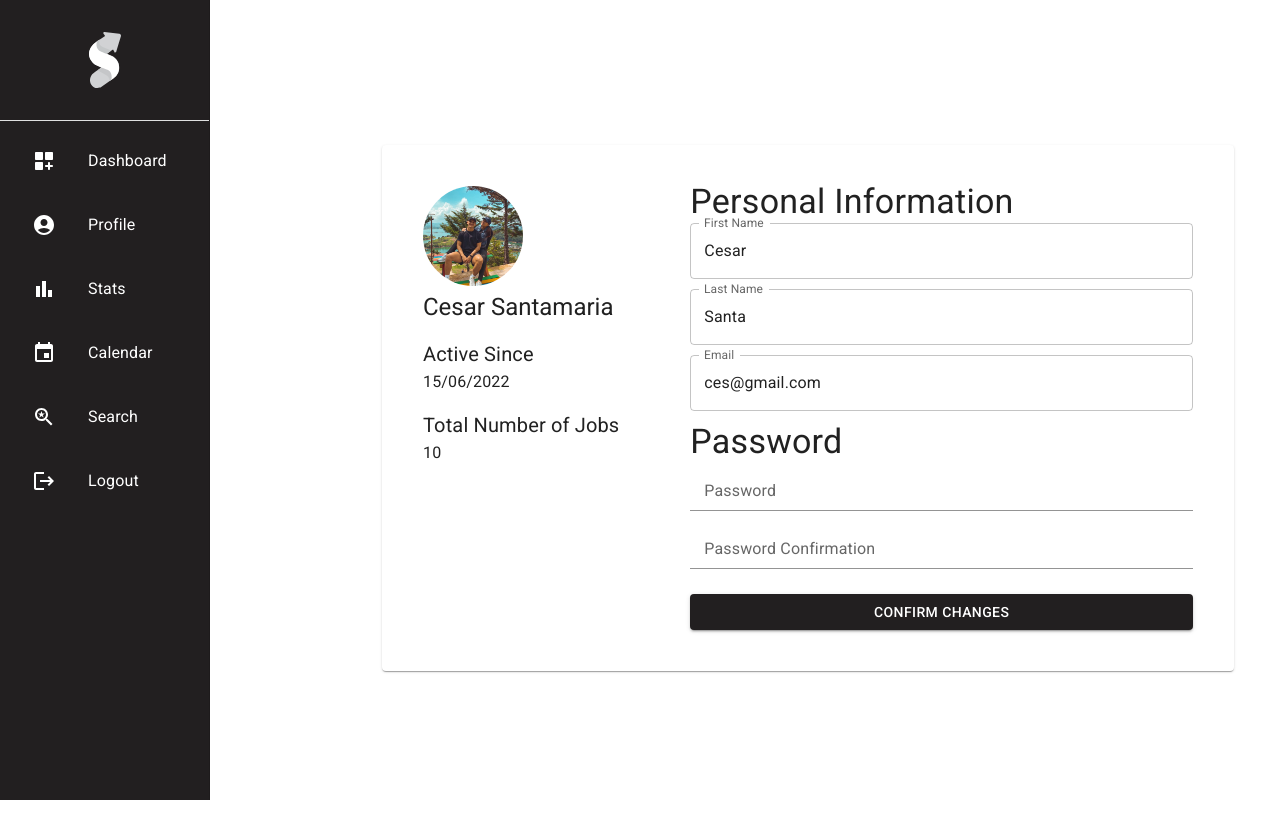
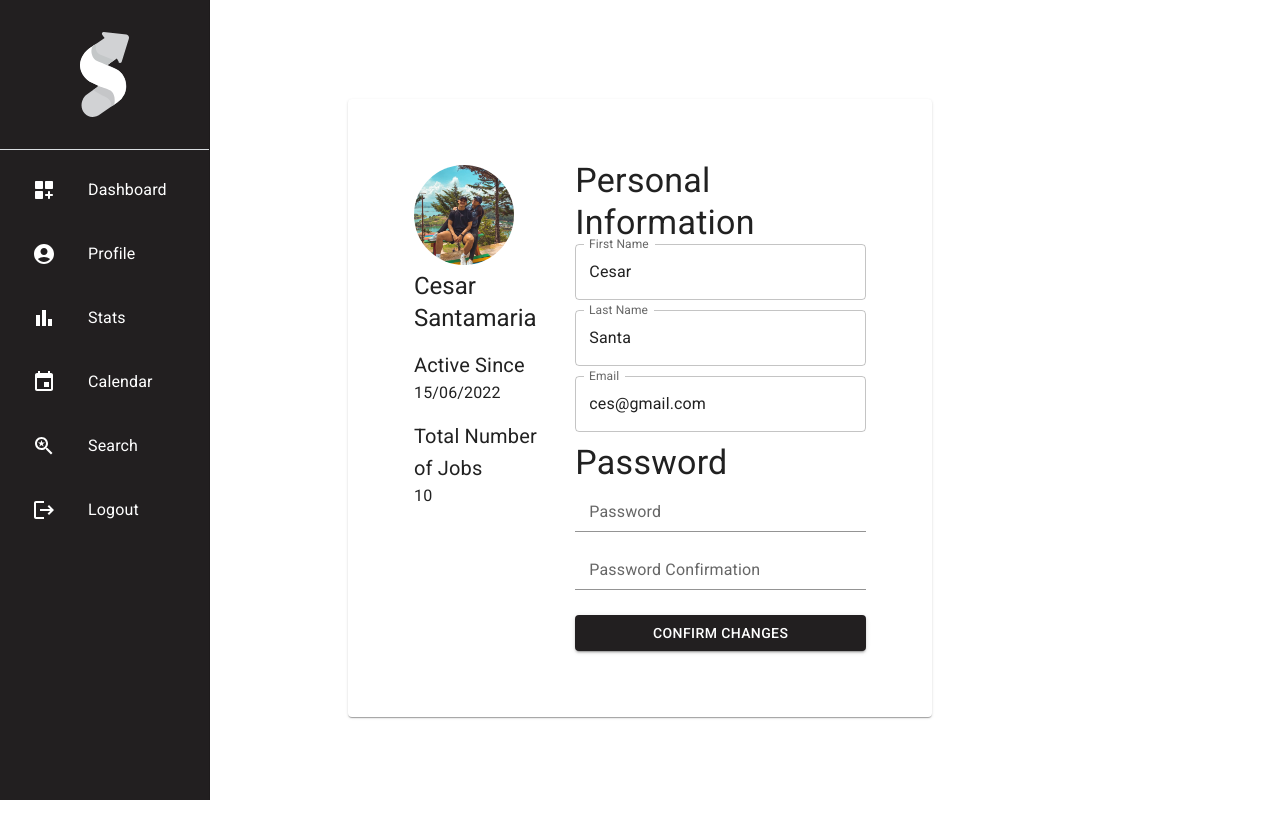
Before and after one commit to cesar-santamaria/sendero, a React (Create React App) app in the folder client/: page / in a window 1280 px wide. Both pictures are taken after a click on the item "Profile". Built offline with nearby package versions, Linux system fonts and the light colour scheme.

Commit message:
Fix profile page styling

```diff
--- a/client/src/App.jsx
+++ b/client/src/App.jsx
@@ -1,10 +1,12 @@
 import React from 'react';
 import { navbarItems } from './components/navbar/consts/navbarItems';
+
 import {
   BrowserRouter,
   Routes,
   Route,
 } from "react-router-dom";
+
 import Dashboard from './pages/dashboard/Dashboard';
 import Register from './pages/register/Register'
 import Login from './pages/login/Login'
--- a/client/src/components/navbar/Navbar.jsx
+++ b/client/src/components/navbar/Navbar.jsx
@@ -1,20 +1,25 @@
 import React from 'react'
-import Drawer from '@mui/material/Drawer';
-import List from '@mui/material/List';
-import Divider from '@mui/material/Divider';
-import ListItem from '@mui/material/ListItem';
-import ListItemButton from '@mui/material/ListItemButton';
-import ListItemIcon from '@mui/material/ListItemIcon';
-import ListItemText from '@mui/material/ListItemText';
-import { navbarItems } from './consts/navbarItems';
-import { useNavigate } from "react-router-dom";
+import {
+  Drawer,
+  List,
+  Divider,
+  ListItem,
+  ListItemButton,
+  ListItemIcon,
+  ListItemText,
+  Box,
+  CardMedia
+} from '@mui/material'
 
-import Theme from '../ui/Theme';
+import { navbarItems } from './consts/navbarItems'
+import { useNavigate } from 'react-router-dom'
 
-const drawerWidth = 210;
+import Theme from '../ui/Theme'
+
+const drawerWidth = 210
 
 export default function Navbar(props) {
-  const navigate = useNavigate();
+  const navigate = useNavigate()
 
   return (
     <Drawer
@@ -24,20 +29,31 @@ export default function Navbar(props) {
         '& .MuiDrawer-paper': {
           width: drawerWidth,
           boxSizing: 'border-box',
-      backgroundColor:Theme.palette.common.black,
-      color:"#fff"
+          backgroundColor: Theme.palette.common.black,
+          color: '#fff',
         },
       }}
-   color="primary" variant="permanent" anchor="left">
-    <div style={{ display:'flex', justifyContent: 'center', padding:'32px 0'}}>
-      <img src="img/sendero_icon.svg" alt='sendero logo' style={{ width: "32px",height: '100%', display: 'flex' }} />
-    </div>
-    <Divider style={{backgroundColor: "#fff"}}/>
+      color="primary"
+      variant="permanent"
+      anchor="left"
+    >
+      <Box
+        style={{ display: 'flex', justifyContent: 'center', padding: '32px 80px' }}
+      >
+        <CardMedia
+          component="img"
+          height="100%"
+          width="32px"
+          image="img/sendero_icon.svg"
+          alt="sendero logo"
+        />
+      </Box>
+      <Divider style={{ backgroundColor: "#F7FBFF" }} />
       <List>
         {navbarItems.map((item, index) => (
-        <ListItem key={item.id} onClick={()=>navigate(item.path)}>
+          <ListItem key={item.id} onClick={() => navigate(item.path)}>
             <ListItemButton>
-            <ListItemIcon sx={{color: "#fff", padding:"0"}}>
+              <ListItemIcon sx={{ color: '#fff', padding: '0' }}>
                 {item.icon}
               </ListItemIcon>
               <ListItemText primary={item.label} />
--- a/client/src/pages/dashboard/Dashboard.jsx
+++ b/client/src/pages/dashboard/Dashboard.jsx
@@ -1,6 +1,5 @@
 import * as React from 'react';
 import Navbar from '../../components/navbar/Navbar';
-import DashboardColumn from './DashboardColumn'
 import { Outlet } from 'react-router-dom';
 
 
--- a/client/src/pages/profile/Profile.jsx
+++ b/client/src/pages/profile/Profile.jsx
@@ -22,15 +22,14 @@ export default function Profile() {
     sx={{
       display:"flex",
       height:"100vh",
-      width: "75%",
-      marginLeft: "350px",
+      width: "50%",
       justifyContent: "center",
       alignItems:"center"
     }}
     >
-      <Paper style={{ width: '100%', padding: '25px' }}>
+      <Paper style={{ padding: '50px'}}>
         <Grid container>
-          <Grid item xs={12} md={4}>
+          <Grid item xs={12} lg>
             <Box display="flex" flexDirection="column" p={2}>
               <Avatar
                 src={`img/profile/c_profile.jpeg`}
@@ -108,6 +107,7 @@ export default function Profile() {
           </Grid>
         </Grid>
       </Paper>
+
   </Container>
   )
 }
```
Lines whose indentation alone changed are shown as unchanged.
